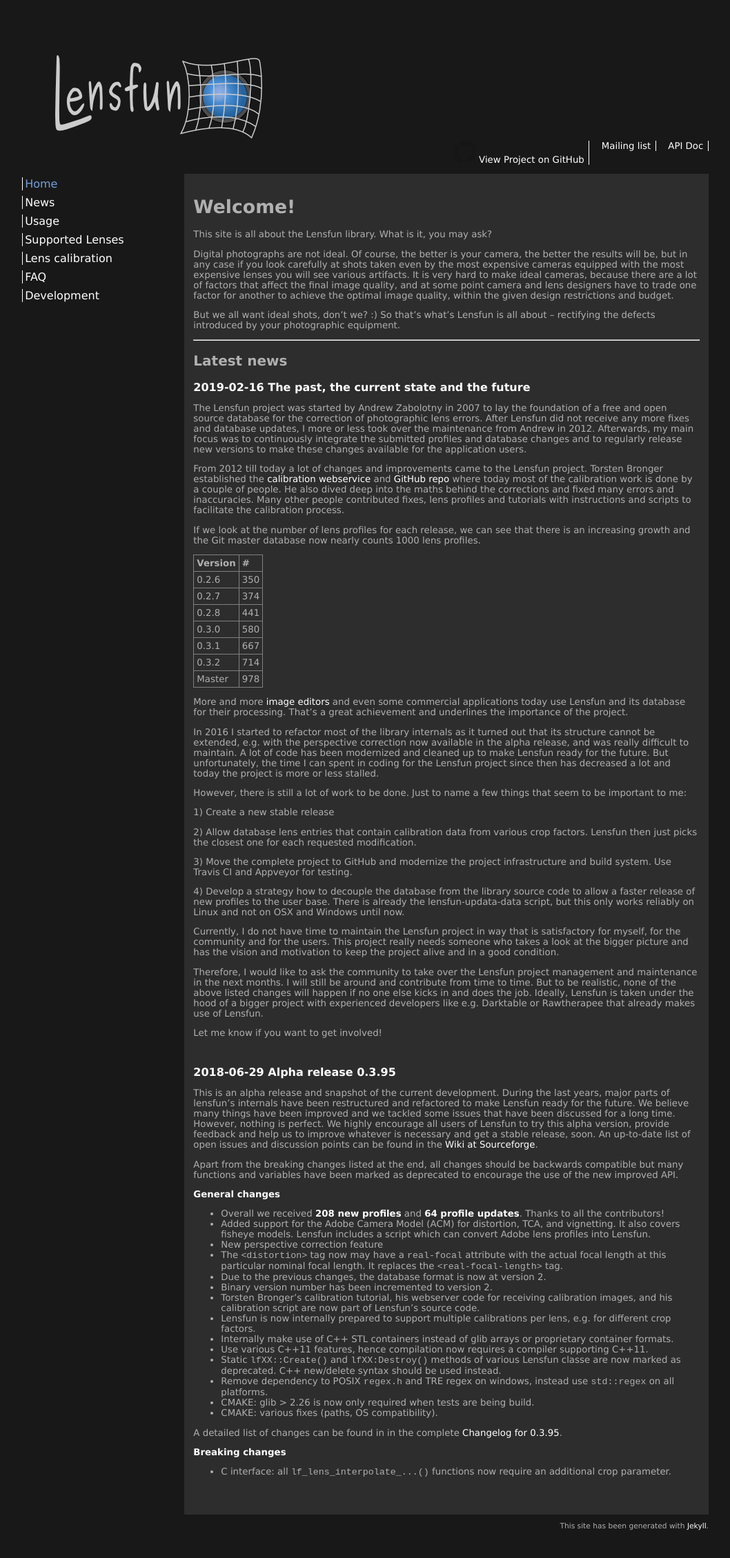
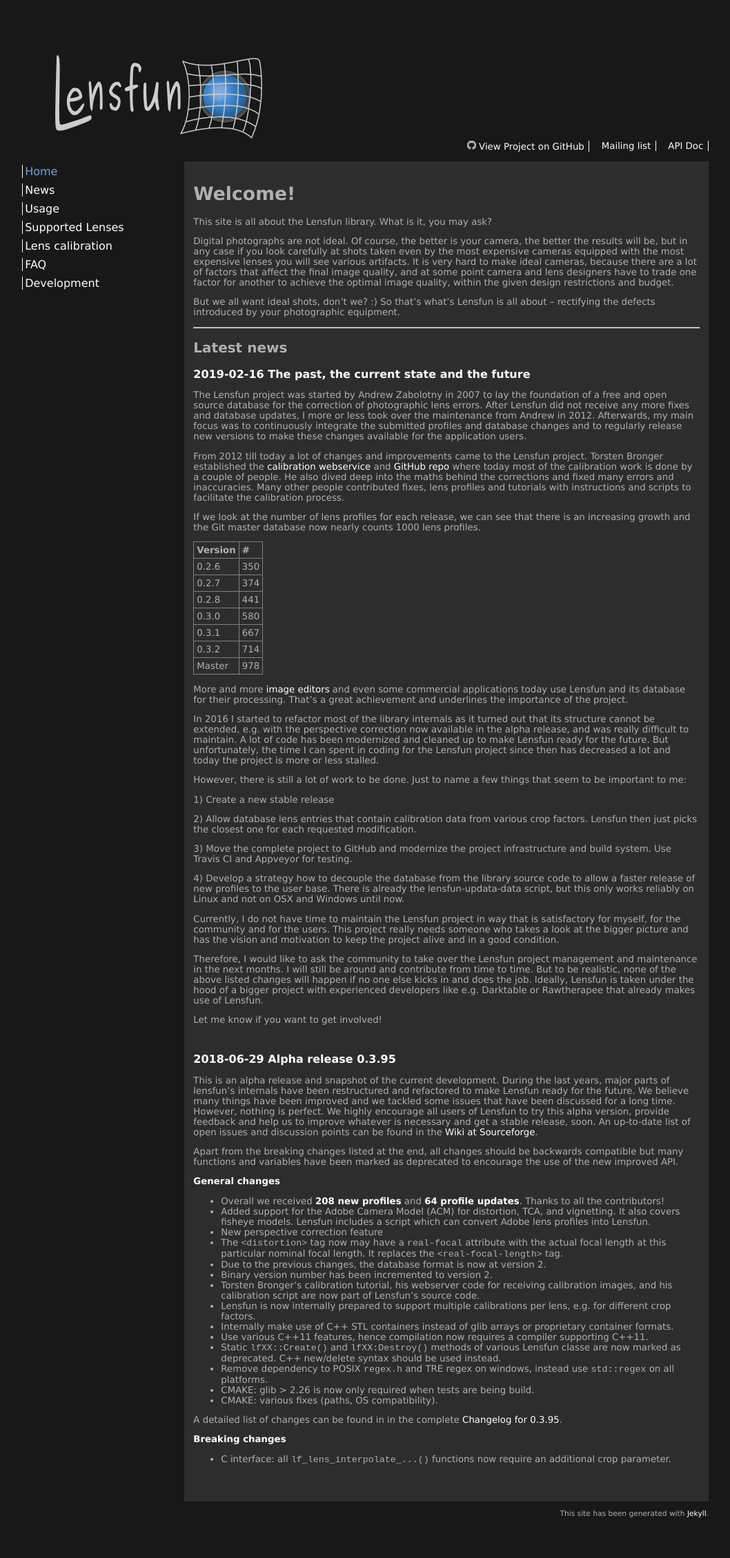
Before and after one commit to lensfun/lensfun.github.io, a Jekyll site: the page built from index.md, in a window 1280 px wide. Shown: the whole page at 69% size, without its empty margins (49-1107 px from the left). Built offline with Jekyll 4.4.1, drawn with Linux system fonts in a browser that asks for light colours; Markdown is read by kramdown in place of the engine named in the settings.

Commit message:
Tweak GitHub icon

```diff
--- a/_includes/top-navigation.html
+++ b/_includes/top-navigation.html
@@ -37,7 +37,7 @@
     </ul>
   </li>
   <li><a href="https://sourceforge.net/p/lensfun/mailman/lensfun-users/">Mailing list</a></li>
-  <li><a href="https://github.com/lensfun/lensfun"><img src="/imgs/GitHub-Mark-32px.png" alt="GitHub Logo"/> View Project on GitHub </a></li>
+  <li><a href="https://github.com/lensfun/lensfun"><img style="height:10pt;" src="/imgs/GitHub-Mark-32px.png" alt="GitHub Logo"/> View Project on GitHub </a></li>
 </ul>
 <div style="clear:right"></div>
 
```
Also changed, not shown: imgs/GitHub-Mark-32px.png.
